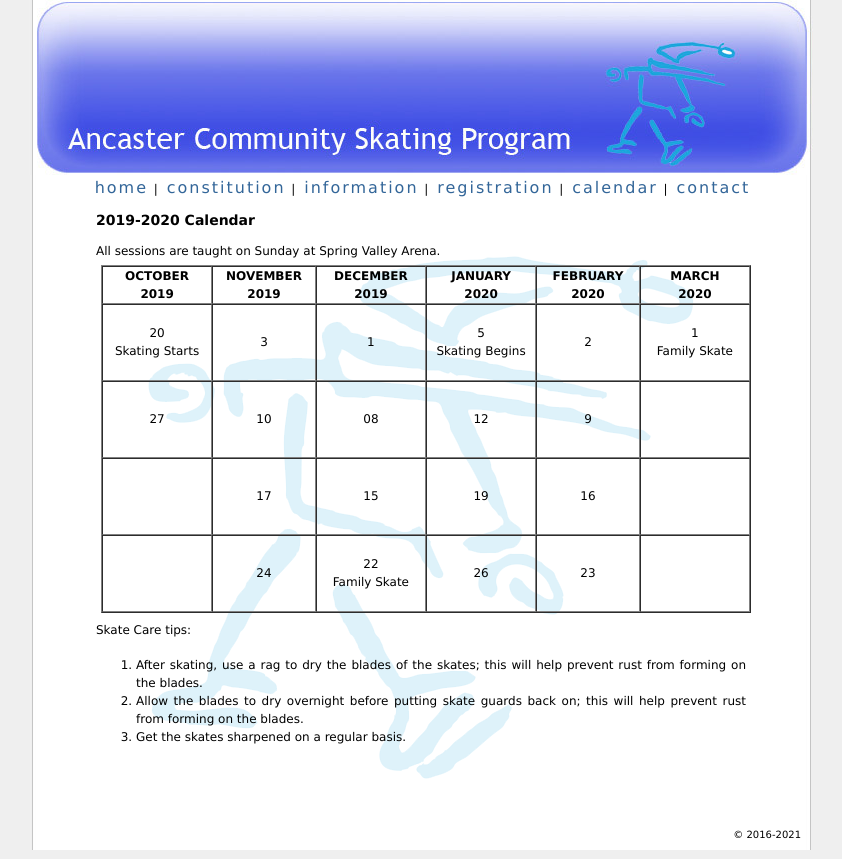
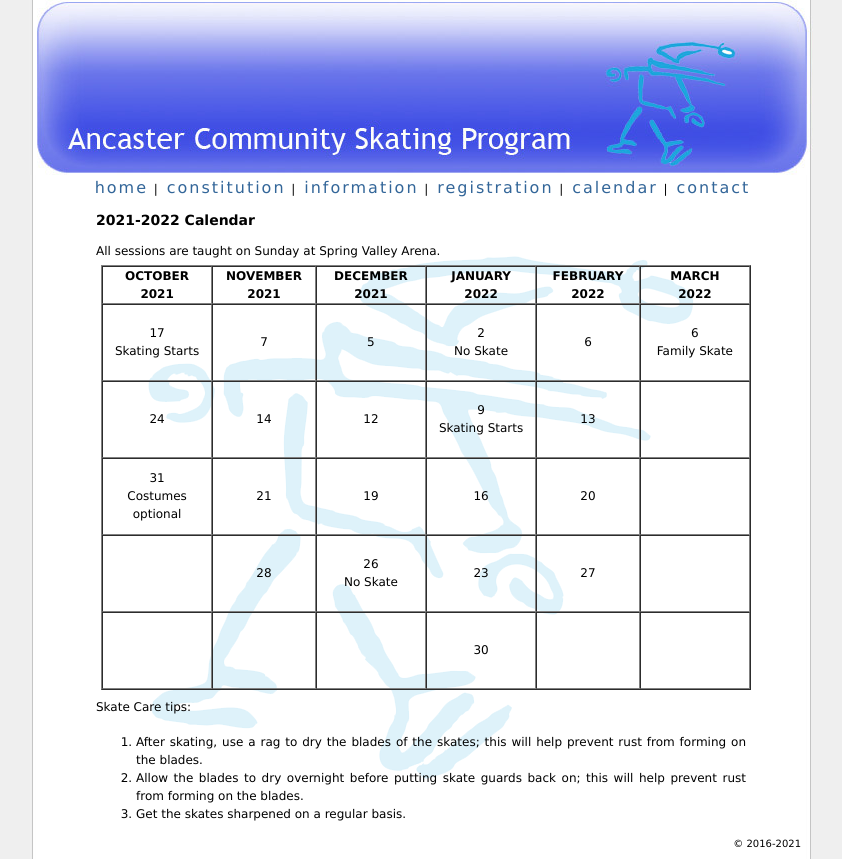
Before and after one commit to coreymartella/www.ancastercommunityskatingprogram.com, a plain HTML site: page calendar/index.html in a window 1280 px wide. Shown: the whole page, without its empty margins (219-1061 px from the left). Drawn offline with Linux system fonts and the light colour scheme.

Commit message:
update calendar

```diff
--- a/calendar/index.html
+++ b/calendar/index.html
@@ -4,7 +4,7 @@
 <head>
     <meta http-equiv="Content-Type" content="text/html; charset=iso-8859-1" />
     <title>Ancaster Community Skating Program: Calendar</title>
-    <meta name="description" content="View our 2019-2020 calendar of events." />
+    <meta name="description" content="View our 2021-2022 calendar of events." />
     <meta name="keywords" content="" />
     <link href="/css/layout.css" rel="stylesheet" type="text/css" />
     <link href="/css/style.css" rel="stylesheet" type="text/css" />
@@ -29,51 +29,59 @@
 
 	<div id="content">
 
-<h1>2019-2020 Calendar</h1>
+<h1>2021-2022 Calendar</h1>
 
 <p>All sessions are taught on Sunday at Spring Valley Arena.</p>
 
-<table border="1" cellpadding="0" cellspacing="0" width="100%" title="2019-2020 Calendar" summary="Schedule of events for the 2019-2020 season">
+<table border="1" cellpadding="0" cellspacing="0" width="100%" title="2021-2022 Calendar" summary="Schedule of events for the 2021-2022 season">
 	<tr>
-		<th scope="col" width="17%">OCTOBER<br />2019</th>
-		<th scope="col" width="16%">NOVEMBER<br />2019</th>
-		<th scope="col" width="17%">DECEMBER<br />2019</th>
-		<th scope="col" width="17%">JANUARY<br />2020</th>
-		<th scope="col" width="16%">FEBRUARY<br />2020</th>
-		<th scope="col" width="17%">MARCH<br />2020</th>
+		<th scope="col" width="17%">OCTOBER<br />2021</th>
+		<th scope="col" width="16%">NOVEMBER<br />2021</th>
+		<th scope="col" width="17%">DECEMBER<br />2021</th>
+		<th scope="col" width="17%">JANUARY<br />2022</th>
+		<th scope="col" width="16%">FEBRUARY<br />2022</th>
+		<th scope="col" width="17%">MARCH<br />2022</th>
 	</tr>
 	<tr>
-		<td style="height:75px">20<br />Skating Starts</td>
-		<td>3</td>
-		<td>1</td>
-		<td>5<br />Skating Begins</td>
-		<td>2</td>
-		<td>1<br />Family Skate</td>
+		<td style="height:75px">17<br />Skating Starts</td>
+		<td>7</td>
+		<td>5</td>
+		<td>2<br />No Skate</td>
+		<td>6</td>
+		<td>6<br />Family Skate</td>
 	</tr>
 	<tr>
-		<td style="height:75px">27</td>
-		<td>10</td>
-		<td>08</td>
+		<td style="height:75px">24</td>
+		<td>14</td>
 		<td>12</td>
-    <td>9</td>
+		<td>9<br />Skating Starts</td>
+    <td>13</td>
+		<td></td>
+	</tr>
+	<tr>
+		<td style="height:75px">31<br />Costumes optional</td>
+		<td>21</td>
+		<td>19</td>
+		<td>16</td>
+		<td>20</td>
 		<td></td>
 	</tr>
 	<tr>
 		<td style="height:75px"></td>
-		<td>17</td>
-		<td>15</td>
-		<td>19</td>
-		<td>16</td>
+		<td>28</td>
+		<td>26<br />No Skate</td>
+		<td>23</td>
+		<td>27</td>
 		<td></td>
 	</tr>
-	<tr>
-		<td style="height:75px"></td>
-		<td>24</td>
-		<td>22<br />Family Skate</td>
-		<td>26</td>
-		<td>23</td>
-		<td></td>
-	</tr>
+  <tr>
+    <td style="height:75px"></td>
+    <td></td>
+    <td></td>
+    <td>30</td>
+    <td></td>
+    <td></td>
+  </tr>
 </table>
 
 <p>Skate Care tips:</p>
```
